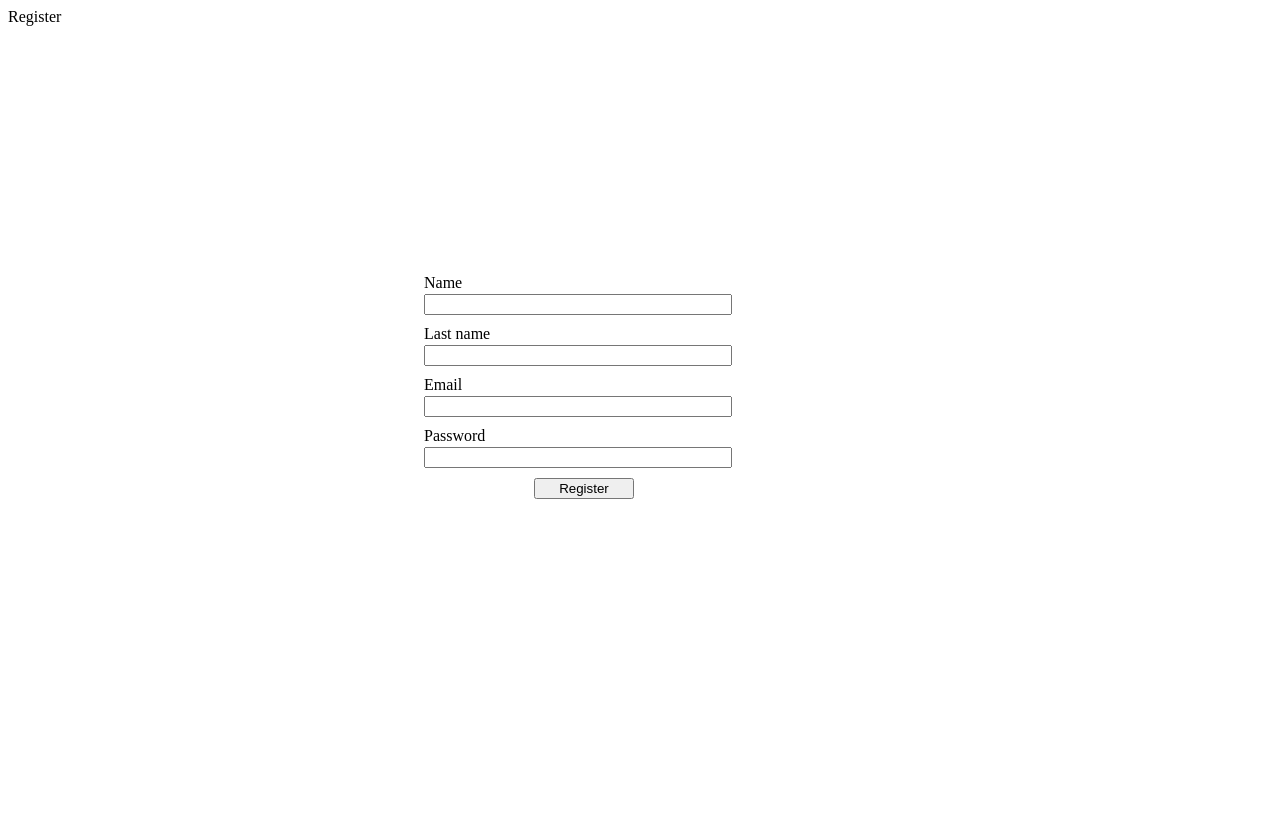
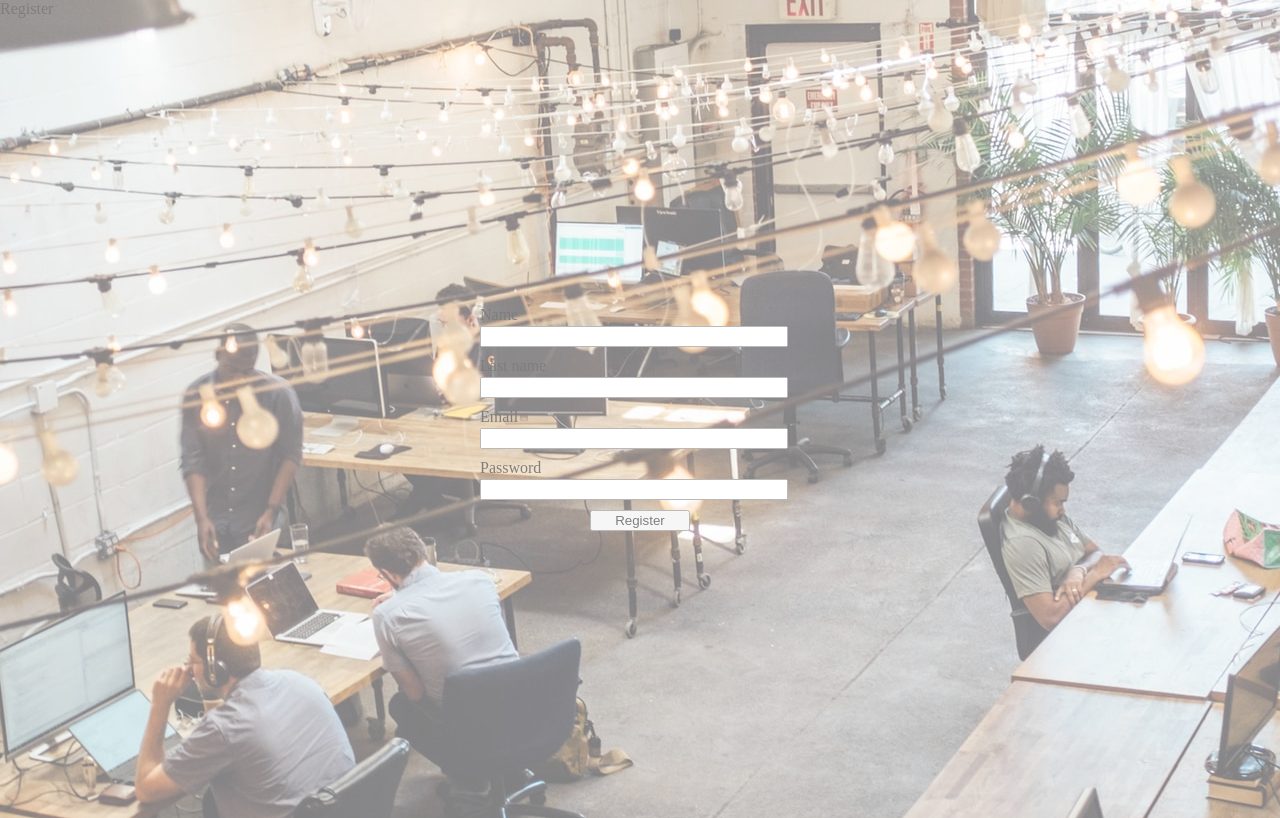
Before and after one commit to Kasiaqu/interview-helper, a React (Create React App) app: page / in a window 1280 px wide. Both pictures are taken after a click on the button "Register". Built offline with nearby package versions, Linux system fonts and the light colour scheme; no server answers.

Commit message:
Add background image and navbar

```diff
--- a/src/App.js
+++ b/src/App.js
@@ -4,7 +4,8 @@ import { HomeView } from "./views/HomeView";
 import { LoginView } from "./views/LoginView";
 import { RecruiterPanelView } from "./views/RecruiterPanelView";
 import { auth, logoutUser } from "./utils/db";
-
+import { Navbar } from "./components/Navbar";
+import s from "./App.module.css";
 function App() {
   const [isRegistered, setIsRegistered] = useState("");
   const [currentUser, setCurrentUser] = useState(null);
@@ -14,22 +15,28 @@ function App() {
   console.log(currentUser);
 
   return (
-    <div>
+    <div className={s.app}>
       <BrowserRouter>
+        {/* <Navbar setIsRegistered={setIsRegistered} currentUser={currentUser} /> */}
         <Routes>
           <Route
             path="/"
             element={
-              currentUser ? (
-                <button onClick={() => logoutUser()}>Wyloguj</button>
-              ) : (
-                <HomeView setIsRegistered={setIsRegistered} />
-              )
+              <HomeView
+                setIsRegistered={setIsRegistered}
+                currentUser={currentUser}
+              />
             }
           />
           <Route
             path="login"
-            element={<LoginView isRegistered={isRegistered} />}
+            element={
+              <LoginView
+                isRegistered={isRegistered}
+                setIsRegistered={setIsRegistered}
+                currentUser={currentUser}
+              />
+            }
           />
           <Route path="panel" element={<RecruiterPanelView />} />
         </Routes>
--- /dev/null
+++ b/src/App.module.css
@@ -0,0 +1,15 @@
+body {
+  font-family: "Karla", "sans-serif";
+  box-sizing: border-box;
+  margin: 0;
+  padding: 0;
+  vertical-align: baseline;
+  position: relative;
+  min-height: 100vh;
+}
+.app {
+  background-image: url("/src/images/hero.jpg");
+  background-position: center;
+  object-fit: cover;
+  opacity: 0.5;
+}
--- /dev/null
+++ b/src/components/NavBar.module.css
@@ -0,0 +1,11 @@
+.navBar {
+  width: 100%;
+  height: 100vh;
+  display: flex;
+  justify-content: center;
+  align-items: center;
+}
+.navBar button {
+  height: 50px;
+  width: 200px;
+}
--- /dev/null
+++ b/src/components/Navbar.js
@@ -0,0 +1,23 @@
+import { useNavigate } from "react-router-dom";
+import { logoutUser } from "../utils/db";
+import s from "./NavBar.module.css";
+
+export const Navbar = ({ setIsRegistered, currentUser }) => {
+  const navigate = useNavigate();
+  const registerOrLogin = (a) => {
+    setIsRegistered(a);
+    navigate("/login");
+  };
+  return (
+    <div className={s.navBar}>
+      {currentUser ? (
+        <button onClick={() => logoutUser()}>Wyloguj</button>
+      ) : (
+        <div>
+          <button onClick={() => registerOrLogin(false)}>Register</button>
+          <button onClick={() => registerOrLogin(true)}>Login</button>
+        </div>
+      )}
+    </div>
+  );
+};
--- a/src/components/RegisterOrLogin.js
+++ b/src/components/RegisterOrLogin.js
@@ -28,8 +28,7 @@ export const RegisterOrLogin = ({ isRegistered }) => {
     navigate("/panel");
   };
   return (
-    <div>
-      {" "}
+    <div className={s.RegisterOrLogin}>
       {isRegistered ? (
         <div>
           Login
--- a/src/components/RegisterOrLogin.module.css
+++ b/src/components/RegisterOrLogin.module.css
@@ -3,8 +3,8 @@
   flex-direction: column;
   justify-content: center;
   align-items: center;
-  width: 90vw;
-  height: 90vh;
+  width: 100%;
+  height: 100vh;
 }
 .form label {
   width: 320px;
--- a/src/views/HomeView.js
+++ b/src/views/HomeView.js
@@ -1,15 +1,11 @@
-import { useNavigate } from "react-router-dom";
-export const HomeView = ({ setIsRegistered }) => {
-  const navigate = useNavigate();
-  const registerOrLogin = (a) => {
-    setIsRegistered(a);
-    navigate("/login");
-  };
+import { Navbar } from "../components/Navbar";
+import img from "../images/hero.jpg";
+import s from "./HomeView.module.css";
+export const HomeView = ({ setIsRegistered, currentUser }) => {
   return (
-    <div>
-      Home View
-      <button onClick={() => registerOrLogin(false)}>Register</button>
-      <button onClick={() => registerOrLogin(true)}>Login</button>
+    <div className={s.homeView}>
+      Home View M
+      <Navbar setIsRegistered={setIsRegistered} currentUser={currentUser} />
     </div>
   );
 };
--- /dev/null
+++ b/src/views/HomeView.module.css
@@ -0,0 +1,8 @@
+/* .homeView {
+  width: 100%;
+  height: 100vh;
+  background-image: url("/src/images/hero.jpg");
+  background-position: center;
+  object-fit: cover;
+  opacity: 0.5;
+} */
```
Also changed, not shown: src/images/hero.jpg (added).
